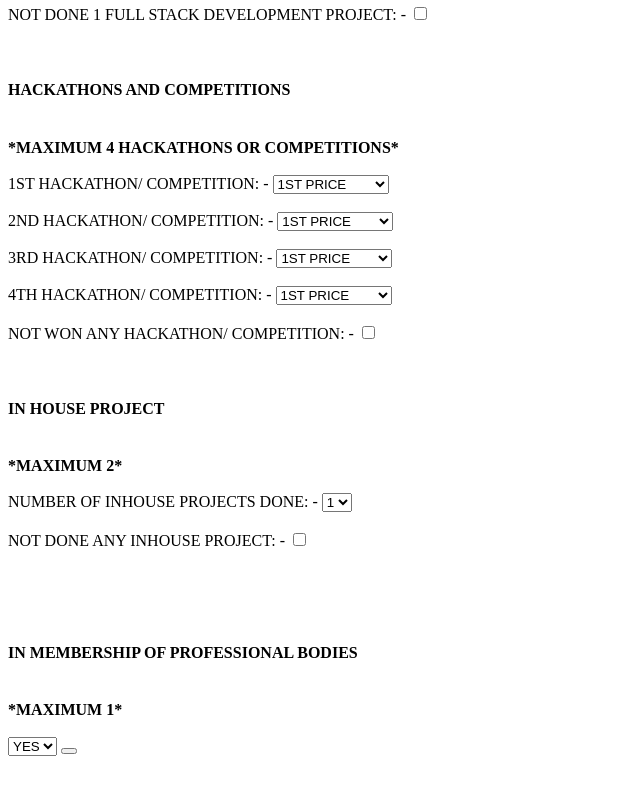
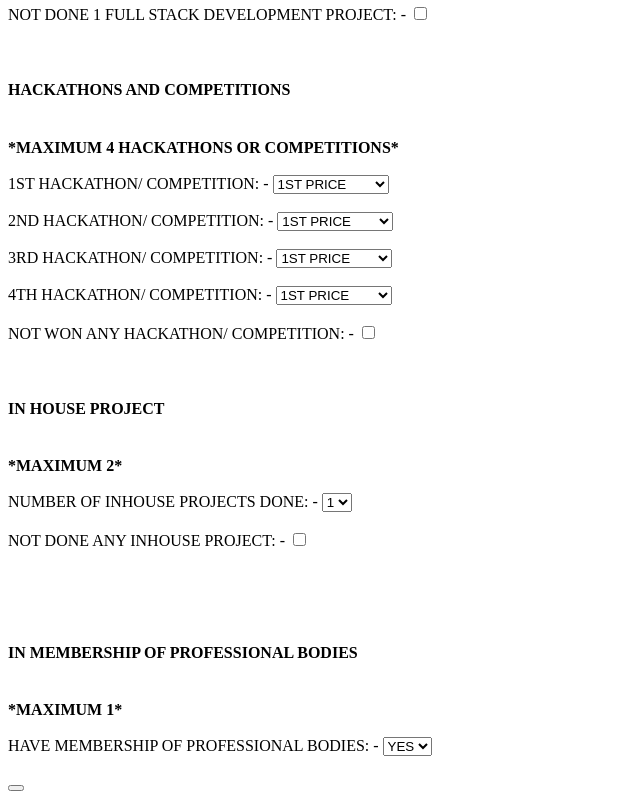
Before and after one commit to Akashpandit28/MATRIX_EVALUATION, a plain HTML site: page index.html in a window 1280 px wide. Shown: the part 1849-2649 px from the top of the page, without its empty margins (0-640 px from the left). Before the commit the page ends 2613 px from the top, so only its background shows below. Drawn offline with Linux system fonts and the light colour scheme.

Commit message:
MEMBERSHIP FILED UPDATED

```diff
--- a/index.html
+++ b/index.html
@@ -307,10 +307,11 @@
 <!--MEMBERSHIP OF PROFESSIONAL BODIES-->
 <h4>IN MEMBERSHIP OF PROFESSIONAL BODIES</h4>
 <label><br><b>*MAXIMUM 1*</b></label><br><br>
-<select name = "have_memebership" id = "have_memebership" value ="1">HAVE MEMBERSHHIP: -
+<label for ="have_membership">HAVE MEMBERSHIP OF PROFESSIONAL BODIES: - </label>
+<select name = "have_membership" id = "have_membership">
         <option value="1">YES</option>
         <option value="0">NO</option>
-</select>
+</select><br><br>
 <!--SUBMIT-->
 <button type="submit" value="Submit"></button>
 </form>
```
